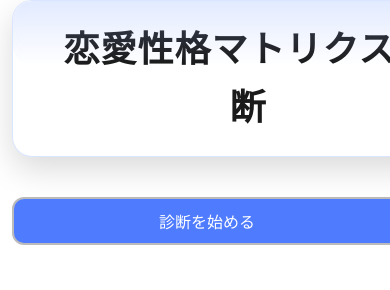
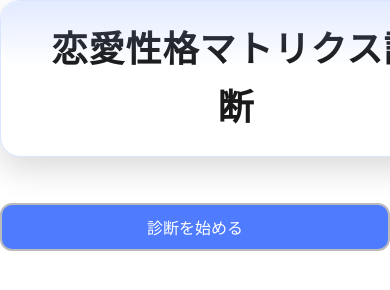
Before and after one commit to gthskate/love-type-test, a plain HTML site: page index.html in a window 390 px wide. Shown: the top 290 px of the page. Drawn offline with Linux system fonts and the light colour scheme.

Commit message:
スマホ最適化修正

```diff
--- a/style.css
+++ b/style.css
@@ -246,65 +246,41 @@ button {
 @media (max-width: 600px) {
 
   body {
-    padding: 0 12px;
+    padding: 0;              /* ← ここを必ず0に */
   }
 
-  /* タイトル（h1） */
- .title-main {
-  display: block;        /* ★重要：inline-block だとズレるので block に */
-  margin: 0 auto;        /* ★中央揃え */
-  text-align: center;
-}
+  .title-main {
+    display: block;
+    margin: 0 auto 40px;     /* ← 中央固定 */
+    text-align: center;
+    max-width: 100%;
+  }
 
+  .start-area {
+    width: 100%;
+    display: flex;
+    justify-content: center; /* ← 中央揃え */
+    margin-top: 40px;
+  }
 
-  /* カード全体 */
   .question-card {
     max-width: 100% !important;
     width: 100% !important;
-
-    padding: 16px 14px;  /* ← 超重要（左右の余白） */
+    padding: 16px 14px;
     margin: 20px auto;
-    border-radius: 16px;
-    box-sizing: border-box;  /* ← 必須 */
+    box-sizing: border-box;
   }
 
-  .question-card h2 {
-    font-size: 18px;
+  .answer-btn {
+    width: 100%;
+    height: 48px;
+    font-size: 16px;
+    margin: 6px 0;
   }
 
-  .question-card p {
-    font-size: 15px;
-  }
-
-  /* 回答ボタン（レイアウト変更のみ） */
-  .answer-btn {
-    width: 100%;          /* ← 横幅いっぱい */
-    height: 48px;
-    padding: 14px 16px;
-    font-size: 16px;
-    margin: 6px 0;
-
-    border-radius: 12px;
-    border: 2px solid #bbbbbb;
-
-    background: #4f7cff;  /* 色そのまま */
-    color: white;
-
-    cursor: pointer;
-    white-space: nowrap;
-
-    display: flex;
-    align-items: center;
-    justify-content: center;
-
-    transition: 0.2s ease;
-  }
-
-  /* ボタンを縦並びに */
   .answer-row {
     flex-direction: column;
     gap: 10px;
     width: 100%;
   }
-
 }
```
